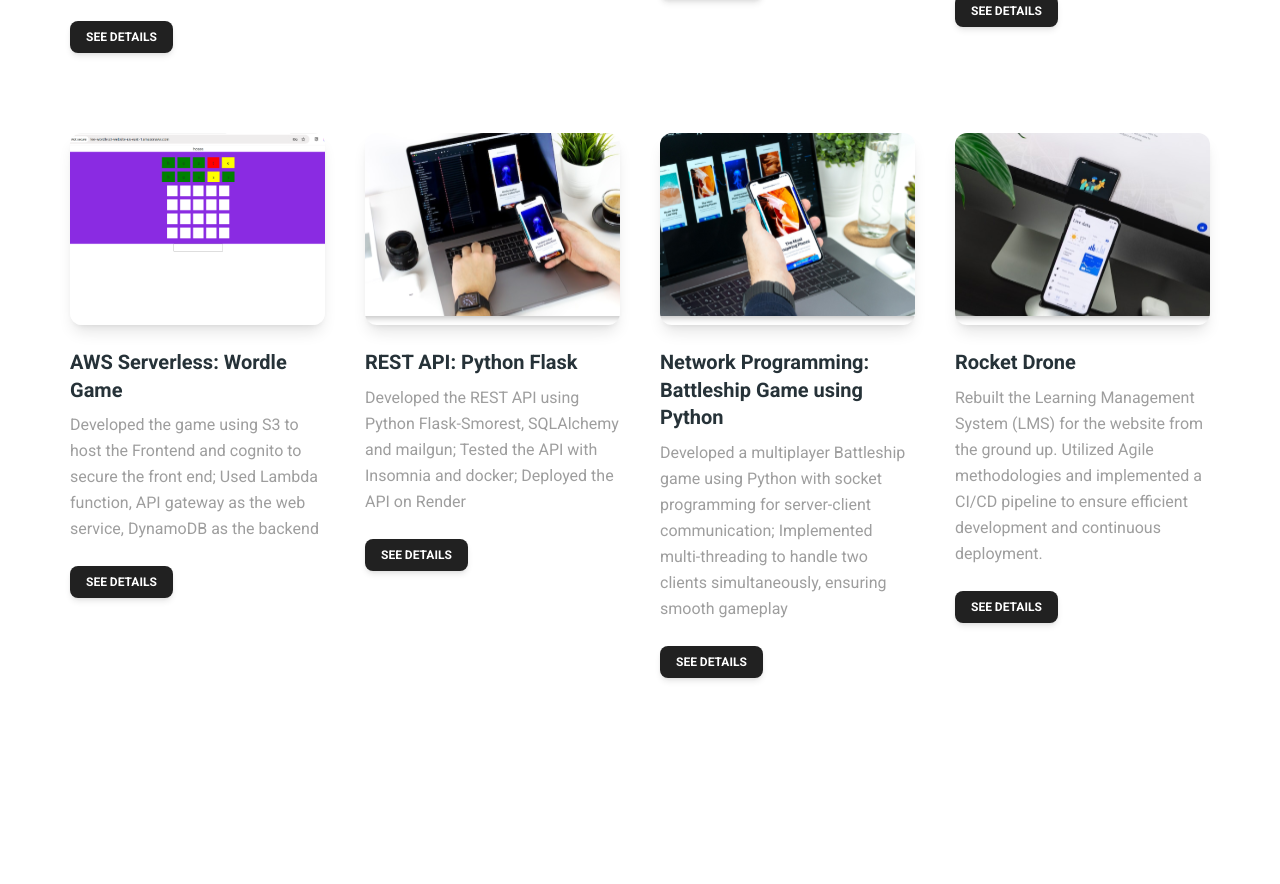
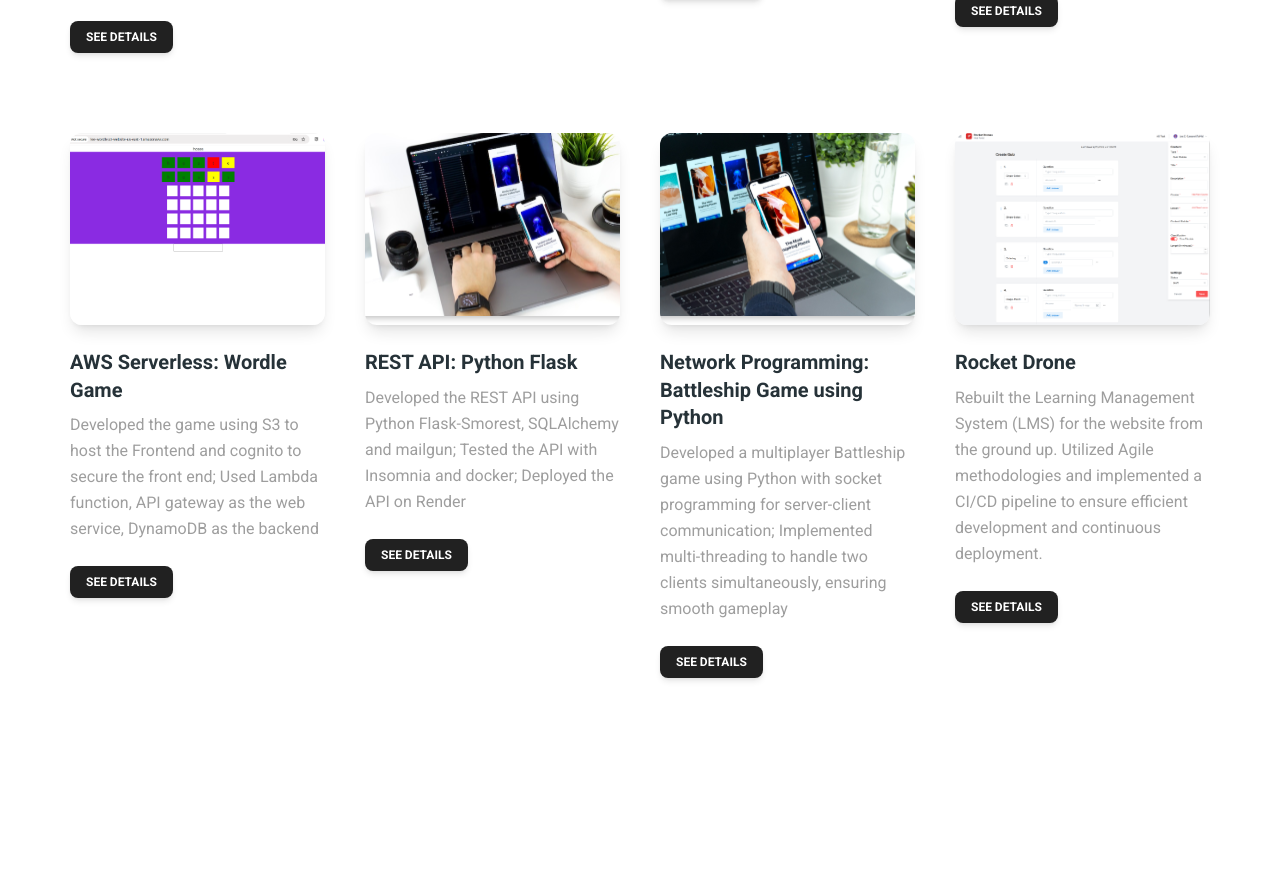
Before and after one commit to LeeChowCA/E-Portfolio, a Next.js app: page / in a window 1280 px wide. Shown: the part 2460-3344 px from the top of the page. Built offline with nearby package versions, Linux system fonts and the light colour scheme.

Commit message:
added rocketDrone image

```diff
--- a/src/app/projects.tsx
+++ b/src/app/projects.tsx
@@ -50,10 +50,10 @@ const PROJECTS = [
   },
 
   {
-    img: "/image/blog4.svg",
+    img: "/image/rocketdrone.png",
     title: "Rocket Drone",
     desc: "Rebuilt the Learning Management System (LMS) for the website from the ground up. Utilized Agile methodologies and implemented a CI/CD pipeline to ensure efficient development and continuous deployment.",
-    link:"/https://www.rocketdrones.com"
+    link:"https://www.rocketdrones.com"
   },
 ];
 
```
Also changed, not shown: public/image/rocketDrone.png (added).
